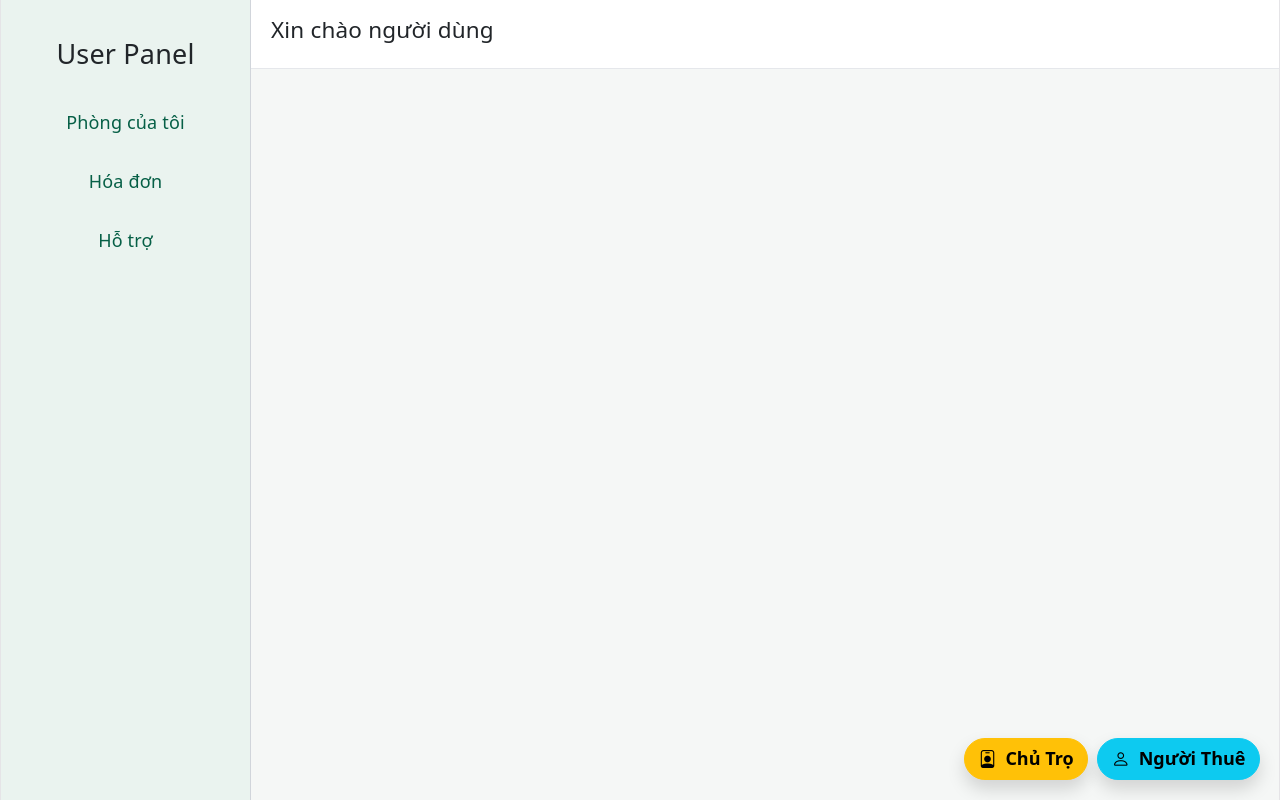
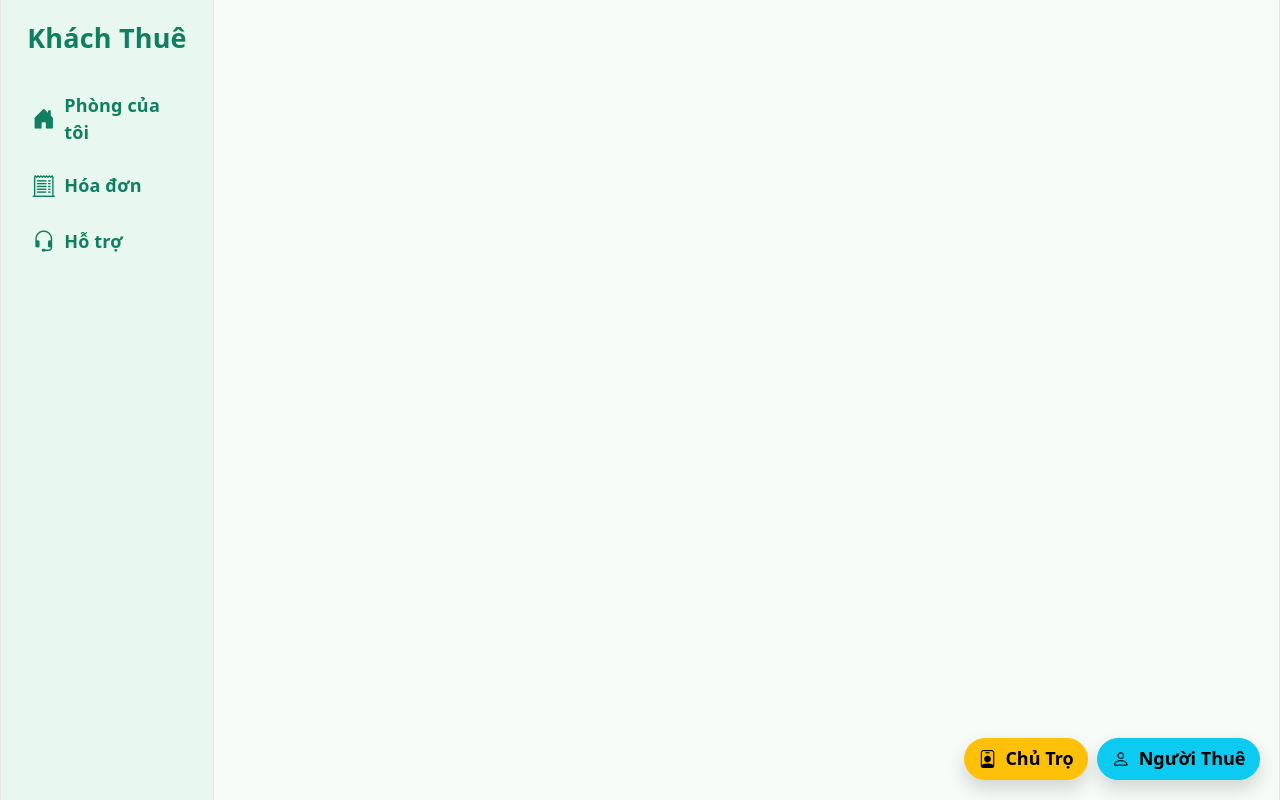
Before and after one commit to Houtareki/Quan_ly_phong_tro, a React (Vite) app in the folder frontend/: page /user in a window 1280 px wide. Built offline with nearby package versions, Linux system fonts and the light colour scheme; no server answers.

Commit message:
feat: implement user dashboard layout and tenant-facing pages for room details, invoices, and support requests

```diff
--- a/frontend/src/components/layout/UserAppLayout.jsx
+++ b/frontend/src/components/layout/UserAppLayout.jsx
@@ -1,40 +1,53 @@
 import { NavLink, Outlet } from "react-router-dom";
-import "./UserAppLayout.css";
+// Import tái sử dụng CSS của Admin
+import "./AppLayout.css";
+import "./AppSidebar.css";
+
 function UserAppLayout() {
   return (
-    <div className="user-layout d-flex">
-      {/* Sidebar */}
-      <div className="user-sidebar">
-        <h4 className="p-3">User Panel</h4>
+    <div className="container-fluid invoice-page">
+      <div className="row min-vh-100">
+        {/* Sidebar dùng chung class với Admin */}
+        <aside className="col-2 col-lg-2 app-sidebar p-3">
+          <div className="fw-bold fs-4 mb-4 sidebar-brand">Khách Thuê</div>
 
-        <ul className="nav flex-column">
-          <li className="nav-item">
-            <NavLink to="/user/my-room" className="nav-link">
-              Phòng của tôi
+          <nav className="d-flex flex-lg-column gap-2 sidebar-menu">
+            <NavLink
+              to="/user/my-room"
+              className={({ isActive }) =>
+                `btn sidebar-btn d-flex align-items-center gap-2 w-100 ${isActive ? "active" : ""}`
+              }
+            >
+              <i className="bi bi-house-door-fill"></i>
+              <span>Phòng của tôi</span>
             </NavLink>
-          </li>
-          <li className="nav-item">
-            <NavLink to="/user/my-invoices" className="nav-link">
-              Hóa đơn
+
+            <NavLink
+              to="/user/my-invoices"
+              className={({ isActive }) =>
+                `btn sidebar-btn d-flex align-items-center gap-2 w-100 ${isActive ? "active" : ""}`
+              }
+            >
+              <i className="bi bi-receipt-cutoff"></i>
+              <span>Hóa đơn</span>
             </NavLink>
-          </li>
-          <li className="nav-item">
-            <NavLink to="/user/support" className="nav-link">
-              Hỗ trợ
+
+            <NavLink
+              to="/user/support"
+              className={({ isActive }) =>
+                `btn sidebar-btn d-flex align-items-center gap-2 w-100 ${isActive ? "active" : ""}`
+              }
+            >
+              <i className="bi bi-headset"></i>
+              <span>Hỗ trợ</span>
             </NavLink>
-          </li>
-        </ul>
-      </div>
+          </nav>
+        </aside>
 
-      {/* Content */}
-      <div className="user-content flex-grow-1">
-        <div className="user-header">
-          <h5>Xin chào người dùng</h5>
-        </div>
-
-        <div className="user-main p-3">
+        {/* Main Content */}
+        <main className="col-12 col-lg-10 p-4 app-main">
           <Outlet />
-        </div>
+        </main>
       </div>
     </div>
   );
--- a/frontend/src/pages/users/MyInvoices.jsx
+++ b/frontend/src/pages/users/MyInvoices.jsx
@@ -2,6 +2,7 @@ import { useEffect, useMemo, useState } from "react";
 import { getMyInvoices } from "./services/userService";
 import { createVNPayUrl } from "./services/paymentApi";
 import { filterOptions } from "../invoices/utils/invoiceStatus";
+import InvoiceFilterBar from "../invoices/components/InvoiceFilterBar";
 import "./Style.css";
 
 function MyInvoices() {
@@ -67,18 +68,7 @@ function MyInvoices() {
 
   return (
     <div className="user-card">
-      <div className="tabs">
-        {filterOptions.map((item) => (
-          <button
-            className={filter === item.value ? "active" : ""}
-            key={item.value}
-            onClick={() => setFilter(item.value)}
-            type="button"
-          >
-            {item.label}
-          </button>
-        ))}
-      </div>
+      <InvoiceFilterBar filter={filter} onFilterChange={setFilter} />
 
       {error && <div className="alert">{error}</div>}
       {loading && <p>Loading...</p>}
@@ -93,7 +83,11 @@ function MyInvoices() {
       {!loading && filteredInvoices.length > 0 && (
         <div className="invoice-user-list">
           {filteredInvoices.map((invoice) => (
-            <div className="invoice-user-item" key={invoice._id}>
+            <div
+              className="invoice-user-item border-0 shadow-sm rounded-4 p-4 "
+              style={{ backgroundColor: "#fff" }}
+              key={invoice._id}
+            >
               <div>
                 <strong>Phòng {invoice.roomId?.roomCode || "N/A"}</strong>
                 <p>
--- a/frontend/src/pages/users/MyRoom.jsx
+++ b/frontend/src/pages/users/MyRoom.jsx
@@ -35,7 +35,7 @@ function MyRoom() {
   if (loading) return <p>Loading...</p>;
 
   return (
-    <div className="user-card">
+    <div className="card border-0 shadow-sm rounded-4 p-4">
       <h3>Phòng của tôi</h3>
 
       {error && <div className="alert">{error}</div>}
--- a/frontend/src/pages/users/Support.jsx
+++ b/frontend/src/pages/users/Support.jsx
@@ -14,7 +14,7 @@ function Support() {
   };
 
   return (
-    <div className="user-card support-page">
+    <div className="card border-0 shadow-sm rounded-4 p-4 support-page">
       <div className="support-header">
         <h2>Hỗ trợ</h2>
         <p>Gửi yêu cầu hoặc phản hồi đến quản lý phòng trọ</p>
```
